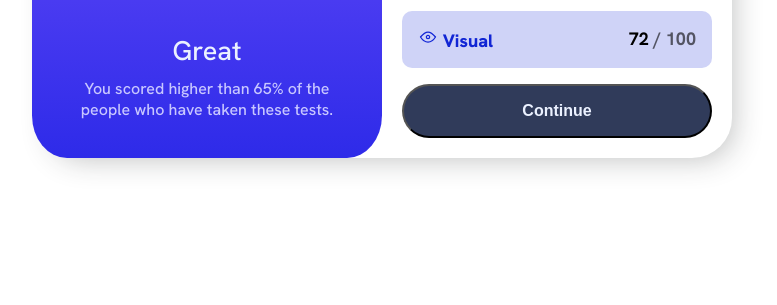
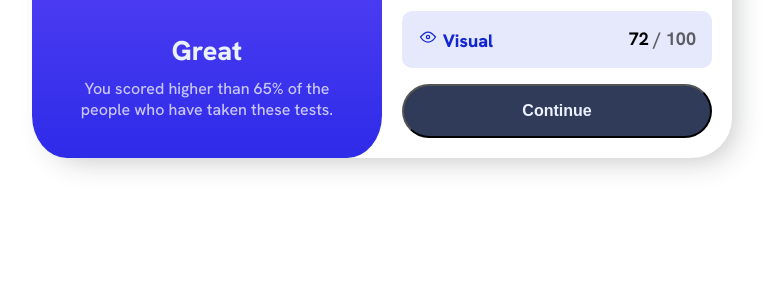
Before and after one commit to UliBecerra/FrontendMentor-ResultSummary, a plain HTML site: page index.html in a window 1280 px wide. Shown: the part 456-761 px from the top of the page, without its empty margins (258-1035 px from the left). Drawn offline with Linux system fonts and the light colour scheme.

Commit message:
fast change design

```diff
--- a/assets/style/style.css
+++ b/assets/style/style.css
@@ -1,13 +1,13 @@
 :root{
   /* *Primary */
   --lightRed: hsl(0, 100%, 67%);
-  --lightRedBack: hsl(0, 100%, 67%, 20%);
+  --lightRedBack: hsl(0, 100%, 67%, 10%);
   --orangeyYellow: hsl(39, 100%, 56%);
-  --orangeyYellowBack: hsl(39, 100%, 56%, 20%);
+  --orangeyYellowBack: hsl(39, 100%, 56%, 10%);
  --greenTeal: hsl(166, 100%, 37%);
- --greenTealBack: hsl(166, 100%, 37%, 20%);
+ --greenTealBack: hsl(166, 100%, 37%, 10%);
   --cobaltBlue: hsl(234, 85%, 45%);
-  --cobaltBlueBack: hsl(234, 85%, 45%, 20%);
+  --cobaltBlueBack: hsl(234, 85%, 45%, 10%);
 
   /* *Neutral */
   --white: hsl(0, 0%, 100%);
@@ -110,7 +110,7 @@ body{
   }
   .result-great > h2{
     color: var(--pale-blue);
-    font-weight: 500;
+    font-weight: 800;
     padding: 10px;
   }
   .result-great > p{
@@ -120,7 +120,7 @@ body{
 @media (max-width:375px) {
   body{
     display: block;
-
+    position: relative;
   }
 
   .content{
```
